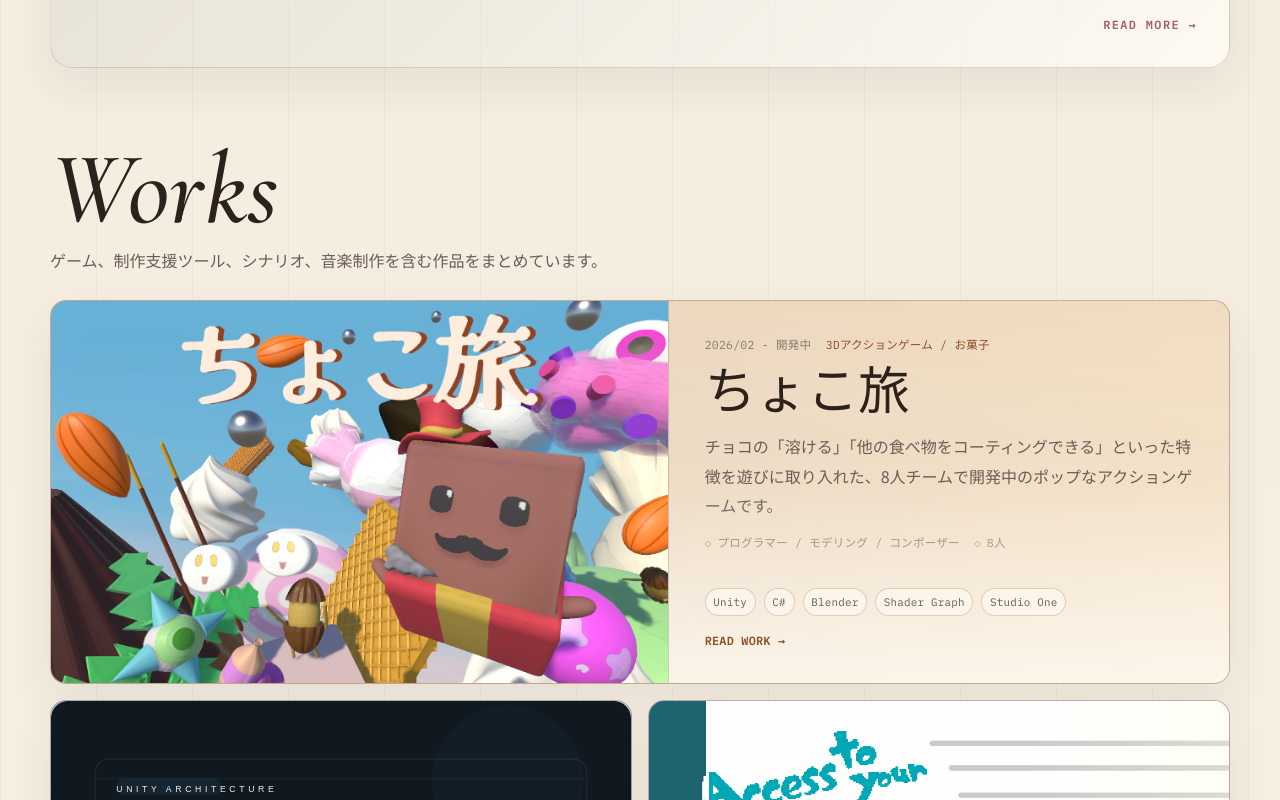
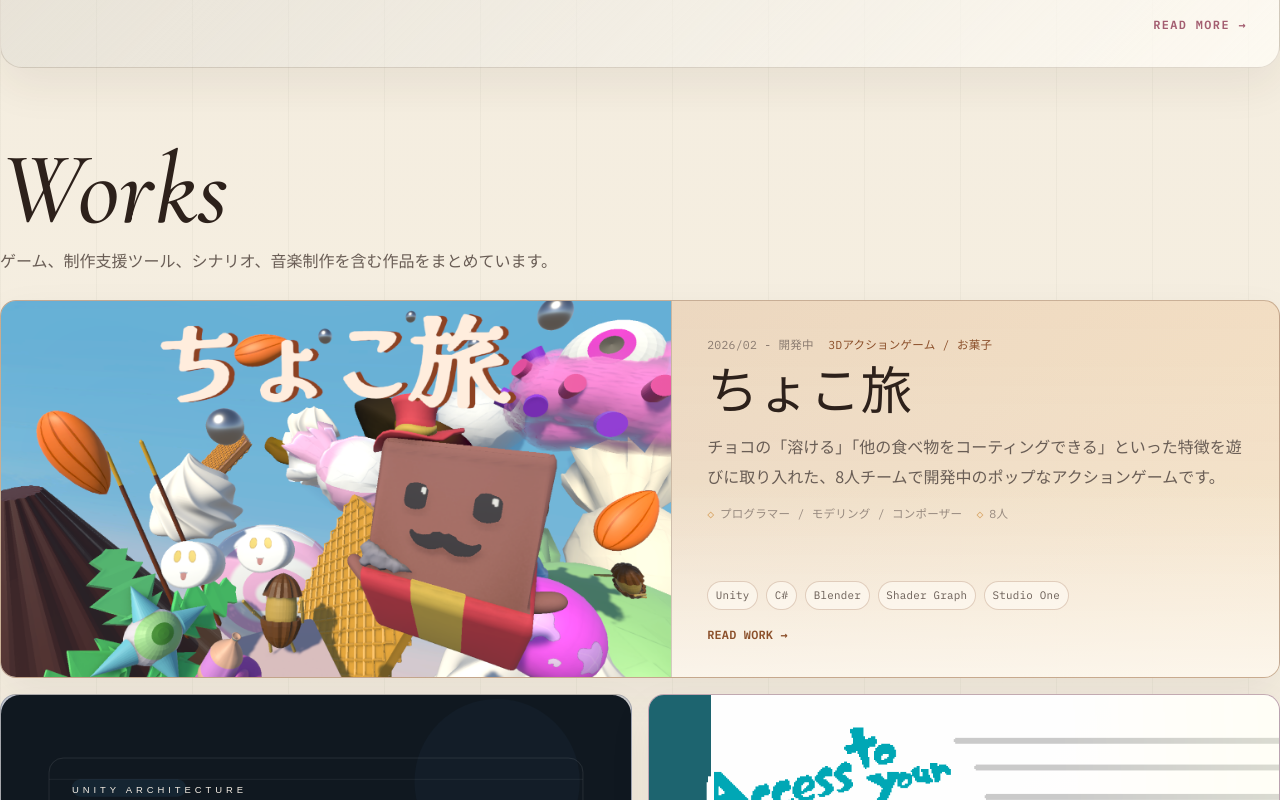
Before and after one commit to seikasan/My_Portfolio, a React (Vite) app: page /#/ in a window 1280 px wide. Shown: the part 1152-1952 px from the top of the page. Built offline with nearby package versions, Linux system fonts and the light colour scheme.

Commit message:
Topまで遷移しない問題を解決

```diff
--- a/src/App.module.css
+++ b/src/App.module.css
@@ -10,13 +10,23 @@
 .main {
   width: min(var(--content-width), calc(100% - 2rem));
   margin: 0 auto;
-  padding: 2.75rem 0 5rem;
+  padding: calc(4.25rem + 2.75rem) 0 5rem;
+}
+
+.mainHome {
+  width: 100%;
+  padding-top: 0;
 }
 
 @media (max-width: 768px) {
   .main {
     width: min(var(--content-width), calc(100% - 1.25rem));
-    padding-top: 1.5rem;
+    padding-top: calc(3.9rem + 1.5rem);
     padding-bottom: 4rem;
   }
+
+  .mainHome {
+    width: 100%;
+    padding-top: 0;
+  }
 }
--- a/src/App.tsx
+++ b/src/App.tsx
@@ -39,13 +39,16 @@ function RouteScrollManager() {
   return null;
 }
 
-function App() {
+function AppContent() {
+  const location = useLocation();
+  const isHome = location.pathname === '/';
+
   return (
-    <HashRouter>
+    <>
       <RouteScrollManager />
       <div className={styles.shell}>
         <SiteHeader />
-        <main className={styles.main}>
+        <main className={`${styles.main} ${isHome ? styles.mainHome : ''}`}>
           <Routes>
             <Route path="/" element={<HomePage />} />
             <Route path="/about" element={<AboutPage />} />
@@ -53,6 +56,14 @@ function App() {
           </Routes>
         </main>
       </div>
+    </>
+  );
+}
+
+function App() {
+  return (
+    <HashRouter>
+      <AppContent />
     </HashRouter>
   );
 }
--- a/src/components/SiteHeader.tsx
+++ b/src/components/SiteHeader.tsx
@@ -25,7 +25,27 @@ export function SiteHeader() {
     }
   };
 
+  const scrollToTop = () => {
+    window.scrollTo({
+      top: 0,
+      left: 0,
+      behavior: reducedMotion ? 'auto' : 'smooth',
+    });
+  };
+
   const handleSectionClick = (id: string) => {
+    if (id === 'top') {
+      if (isHome) {
+        scrollToTop();
+        return;
+      }
+
+      navigate('/', {
+        state: { scrollTo: 'top' },
+      });
+      return;
+    }
+
     if (isHome) {
       scrollToSection(id);
       return;
--- a/src/pages/HomePage.module.css
+++ b/src/pages/HomePage.module.css
@@ -1,7 +1,17 @@
 .page {
   display: grid;
   gap: 0;
-  margin-top: -2.75rem;
+}
+
+.header {
+  position: fixed;
+  top: 0;
+  left: 0;
+  right: 0;
+  z-index: 30;
+  background: rgba(248, 241, 229, 0.78);
+  border-bottom: 1px solid var(--color-line);
+  backdrop-filter: blur(18px);
 }
 
 .hero {
--- a/src/pages/HomePage.tsx
+++ b/src/pages/HomePage.tsx
@@ -44,7 +44,20 @@ export function HomePage() {
     .map((slug) => workMap.get(slug))
     .filter((work): work is (typeof works)[number] => Boolean(work));
 
+  const scrollToTop = () => {
+    window.scrollTo({
+      top: 0,
+      left: 0,
+      behavior: reducedMotion ? 'auto' : 'smooth',
+    });
+  };
+
   const scrollToSection = (id: string) => {
+    if (id === 'top') {
+      scrollToTop();
+      return;
+    }
+
     document.getElementById(id)?.scrollIntoView({
       behavior: reducedMotion ? 'auto' : 'smooth',
       block: 'start',
@@ -69,7 +82,7 @@ export function HomePage() {
 
   return (
     <div className={styles.page}>
-      <Reveal as="section" className={styles.hero} id="top">
+      <Reveal as="section" className={styles.hero}>
         <img
           className={styles.heroVisual}
           src={topVisual}
```
